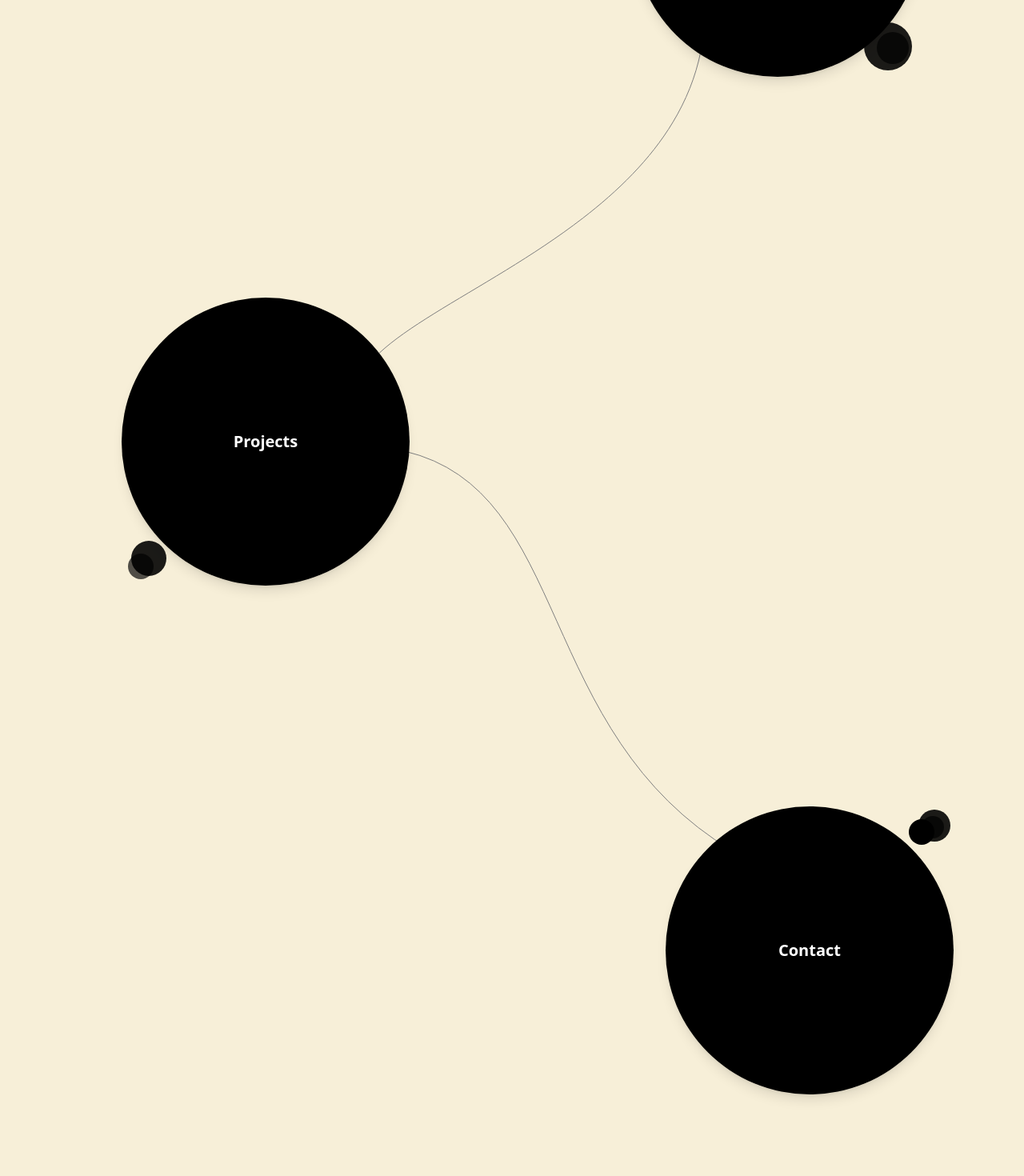
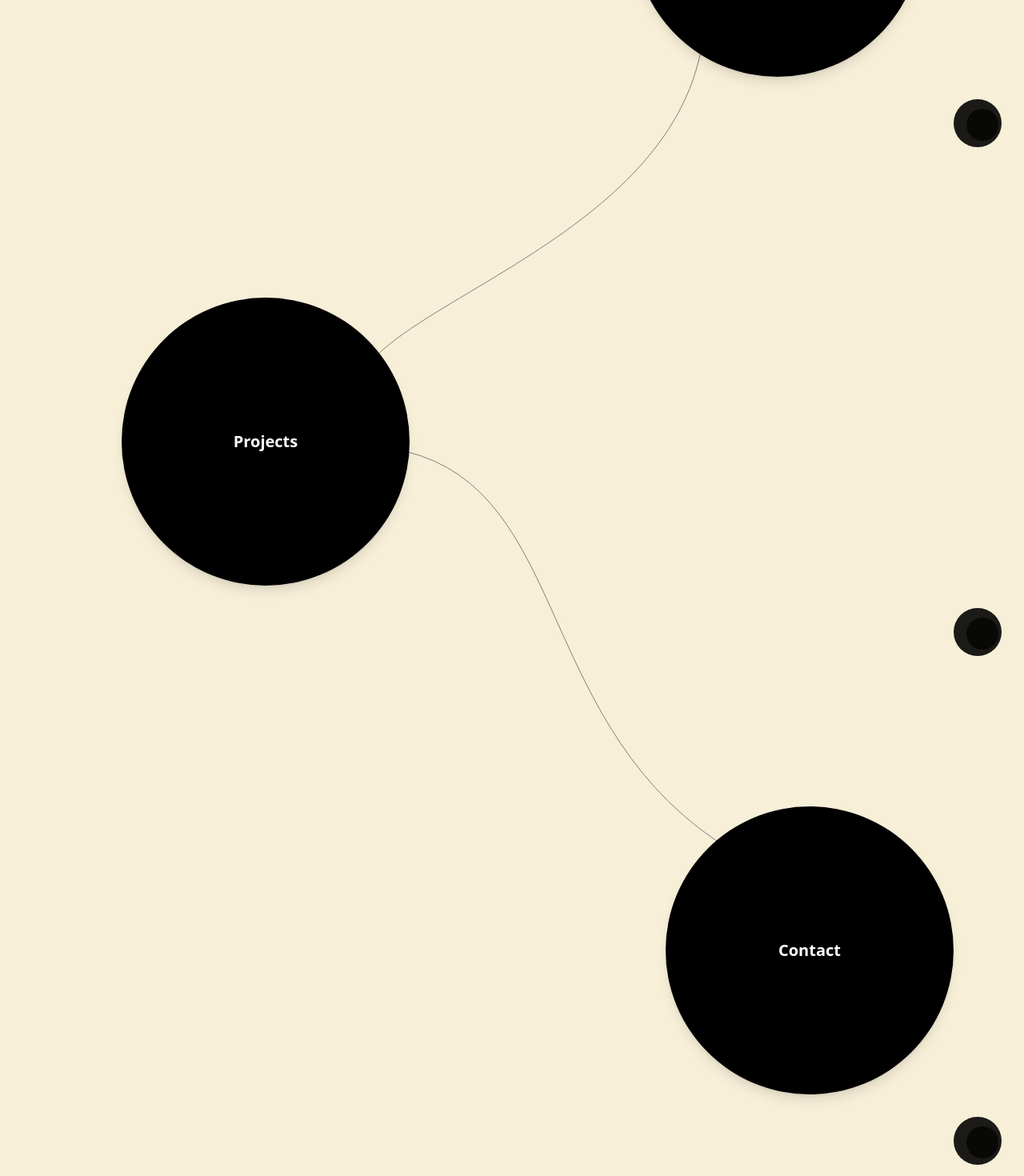
Before and after one commit to gitwilma/portfolio-project, a React (Vite) app: page / in a window 1280 px wide. Shown: the part 1100-2570 px from the top of the page at 80% size. Built offline with nearby package versions, Linux system fonts and the light colour scheme.

Commit message:
refactored code regarding circles and connecting lines on home page

```diff
--- /dev/null
+++ b/src/components/Circle.tsx
@@ -0,0 +1,25 @@
+import { Link } from "react-router-dom";
+
+interface CircleProps {
+  link: string;
+  text: string;
+  className: string;
+}
+
+const Circle = ({ link, text, className = "" }: CircleProps) => {
+  return (
+    <div className={`relative w-full h-full mt-16 p-24`}>
+      <Link
+        to={link}
+        className={`${className} w-90 h-90 bg-black rounded-full flex justify-center items-center shadow-lg transform transition-all hover:scale-105`}
+      >
+        <span className="text-white text-xl font-bold">{text}</span>
+        {/* Små bubblor */}
+        <div className="absolute w-15 h-15 bg-black rounded-full bottom-2 right-3 pulsing-bubble"></div>
+        <div className="absolute w-10 h-10 bg-black rounded-full bottom-4 right-4 pulsing-bubble"></div>
+      </Link>
+    </div>
+  );
+};
+
+export default Circle;
--- /dev/null
+++ b/src/components/ConnectingLines.tsx
@@ -0,0 +1,46 @@
+const ConnectingLines = () => {
+  return (
+    <>
+      {/* Connecting lines Bild-About */}
+      <svg className="absolute w-full h-full top-0 left-0">
+        <path
+          d={`
+              M 400,560
+              C 500,800 700,700 860,800
+            `}
+          stroke="gray"
+          strokeWidth="1"
+          fill="transparent"
+        />
+      </svg>
+
+      {/* Connecting lines About-Projects */}
+      <svg className="absolute w-full h-full top-0 left-0 pointer-events-none">
+        <path
+          d={`
+              M 860,1100
+              C 800,1400 250,1450 490,1600
+            `}
+          stroke="gray"
+          strokeWidth="1"
+          fill="transparent"
+        />
+      </svg>
+
+      {/* Connecting lines Projects-Contact */}
+      <svg className="absolute w-full h-full top-0 left-0 pointer-events-none">
+        <path
+          d={`
+              M 490,1600
+              C 700,1650 650,1950 900,2100
+            `}
+          stroke="gray"
+          strokeWidth="1"
+          fill="transparent"
+        />
+      </svg>
+    </>
+  );
+};
+
+export default ConnectingLines;
--- a/src/pages/Home.tsx
+++ b/src/pages/Home.tsx
@@ -1,4 +1,5 @@
-import { Link } from "react-router-dom";
+import Circle from "../components/Circle";
+import ConnectingLines from "../components/ConnectingLines";
 
 export default function Home() {
   return (
@@ -28,86 +29,14 @@ export default function Home() {
         />
       </div>
 
-      {/* Connecting lines Bild-About */}
-      <svg className="absolute w-full h-full top-0 left-0">
-        <path
-          d={`
-            M 400,560
-            C 500,800 700,700 860,800
-            `}
-          stroke="gray"
-          strokeWidth="1"
-          fill="transparent"
-        />
-      </svg>
-      {/* Connecting lines About-Projects */}
-      <svg className="absolute w-full h-full top-0 left-0 pointer-events-none">
-        <path
-          d={`
-            M 860,1100
-            C 800,1400 250,1450 490,1600
-          `}
-          stroke="gray"
-          strokeWidth="1"
-          fill="transparent"
-        />
-      </svg>
-      {/* Connecting lines Projects-Contact */}
-      <svg className="absolute w-full h-full top-0 left-0 pointer-events-none">
-        <path
-          d={`
-            M 490,1600
-            C 700,1650 650,1950 900,2100
-          `}
-          stroke="gray"
-          strokeWidth="1"
-          fill="transparent"
-        />
-      </svg>
+      {/* Connecting Lines */}
+      <ConnectingLines />
 
       <section>
         <div className="cursor-pointer flex flex-col items-end">
-          {/* About */}
-          <div className="relative w-full h-full mt-16 p-24">
-            <Link
-              to="/about"
-              className="w-90 h-90 bg-black rounded-full flex justify-center items-center shadow-lg transform transition-all hover:scale-105 ml-170 mt-20 relative"
-              id="about-circle"
-            >
-              <span className="text-white text-xl font-bold">About</span>
-              {/* Små bubblor */}
-              <div className="absolute w-15 h-15 bg-black rounded-full bottom-2 right-3 pulsing-bubble"></div>
-              <div className="absolute w-10 h-10 bg-black rounded-full bottom-4 right-4 pulsing-bubble"></div>
-            </Link>
-          </div>
-
-          {/* Projects */}
-          <div className="relative w-full h-full mt-16 p-24">
-            <Link
-              to="/projects"
-              className="w-90 h-90 bg-black rounded-full flex justify-center items-center shadow-lg transform transition-all hover:scale-105 ml-10 mt-5 relative"
-              id="project-circle"
-            >
-              <span className="text-white text-xl font-bold">Projects</span>
-              {/* Små bubblor */}
-              <div className="absolute w-11 h-11 bg-black rounded-full bottom-3 left-3 pulsing-bubble"></div>
-              <div className="absolute w-8 h-8 bg-black rounded-full bottom-2 left-2 pulsing-bubble"></div>
-            </Link>
-          </div>
-
-          {/* Contact */}
-          <div className="relative w-full h-full mt-16 p-24">
-            <Link
-              to="/contact"
-              className="w-90 h-90 bg-black rounded-full flex justify-center items-center shadow-lg transform transition-all hover:scale-105 ml-180 mt-5 relative"
-            >
-              <span className="text-white text-xl font-bold">Contact</span>
-              {/* Små bubblor */}
-              <div className="absolute w-10 h-10 bg-black rounded-full top-1 right-1 pulsing-bubble"></div>
-              <div className="absolute w-7 h-7 bg-black rounded-full top-3 right-3 pulsing-bubble"></div>
-              <div className="absolute w-8 h-8 bg-black rounded-full top-4 right-6 pulsing-bubble"></div>
-            </Link>
-          </div>
+          <Circle link="/about" text="About" className="ml-170 mt-20" />
+          <Circle link="/projects" text="Projects" className="ml-10 mt-5" />
+          <Circle link="/contact" text="Contact" className="ml-180 mt-5" />
         </div>
       </section>
     </div>
```
